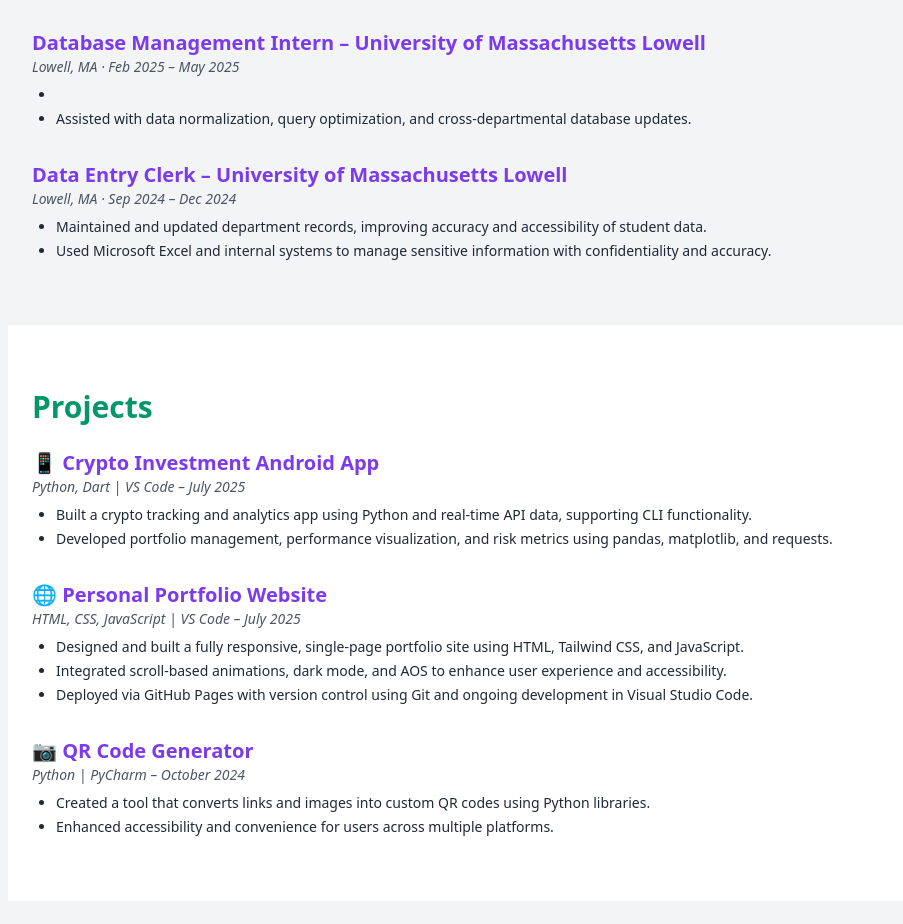
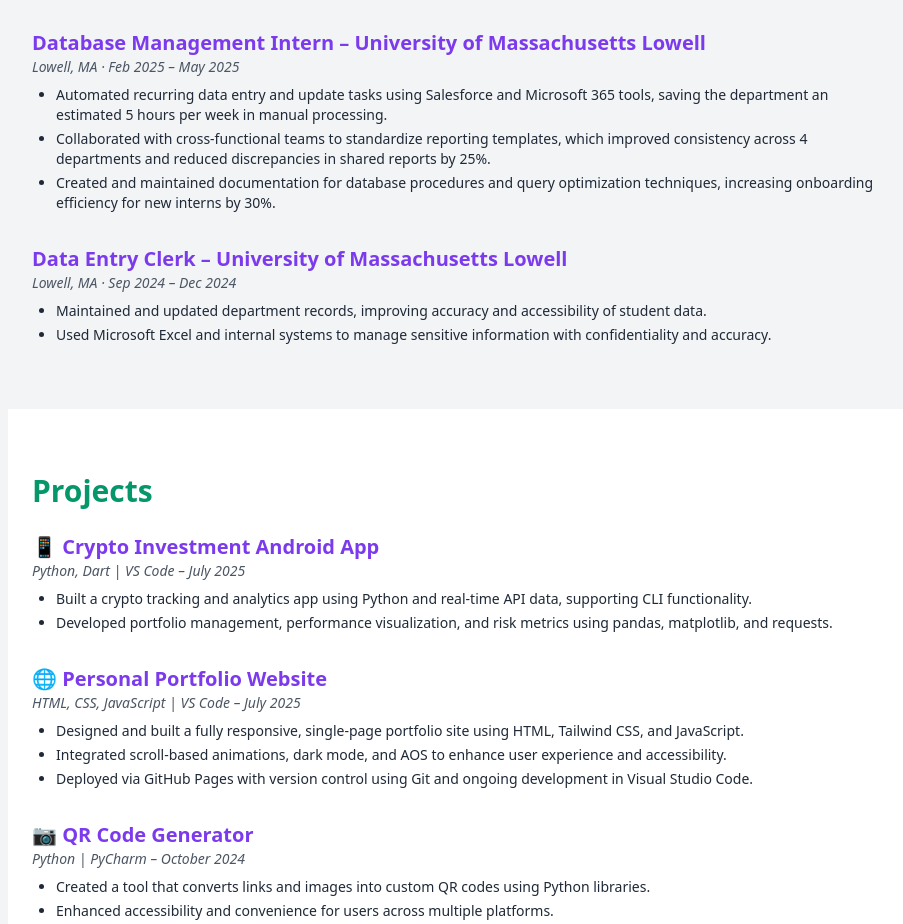
Before and after one commit to MMur2x/PersonalWebsite, a plain HTML site: page index.html in a window 1280 px wide. Shown: the part 1571-2495 px from the top of the page, without its empty margins (184-1087 px from the left). Drawn offline with nearby package versions, Linux system fonts and the light colour scheme.

Commit message:
description pos add

```diff
--- a/index.html
+++ b/index.html
@@ -113,8 +113,9 @@
     <h3 class="text-xl font-semibold text-violet-600 dark:text-violet-400">Database Management Intern – University of Massachusetts Lowell</h3>
     <p class="text-sm italic text-gray-600 dark:text-gray-400 mb-2">Lowell, MA · Feb 2025 – May 2025</p>
     <ul class="list-disc ml-6 text-sm space-y-1">
-      <li></li>
-      <li>Assisted with data normalization, query optimization, and cross-departmental database updates.</li>
+      <li>Automated recurring data entry and update tasks using Salesforce and Microsoft 365 tools, saving the department an estimated 5 hours per week in manual processing.</li>
+      <li>Collaborated with cross-functional teams to standardize reporting templates, which improved consistency across 4 departments and reduced discrepancies in shared reports by 25%.</li>
+      <li>Created and maintained documentation for database procedures and query optimization techniques, increasing onboarding efficiency for new interns by 30%.</li>
     </ul>
   </div>
 
```
